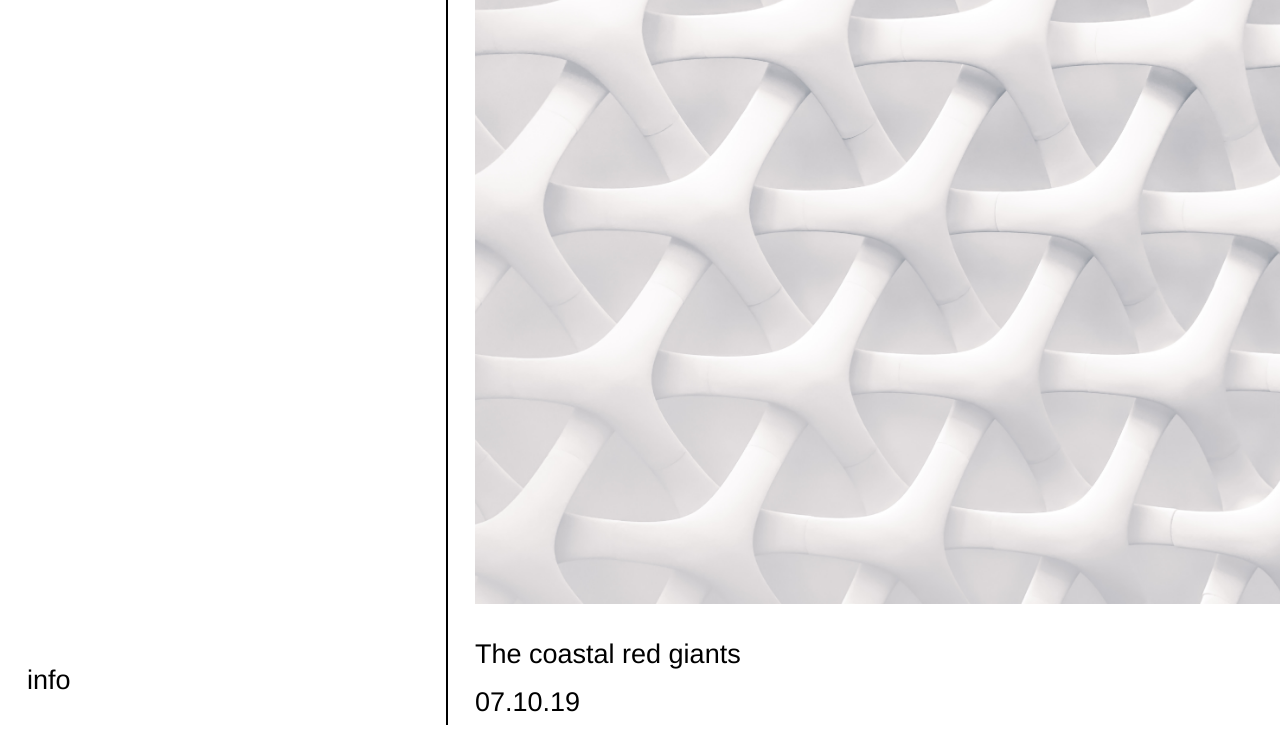
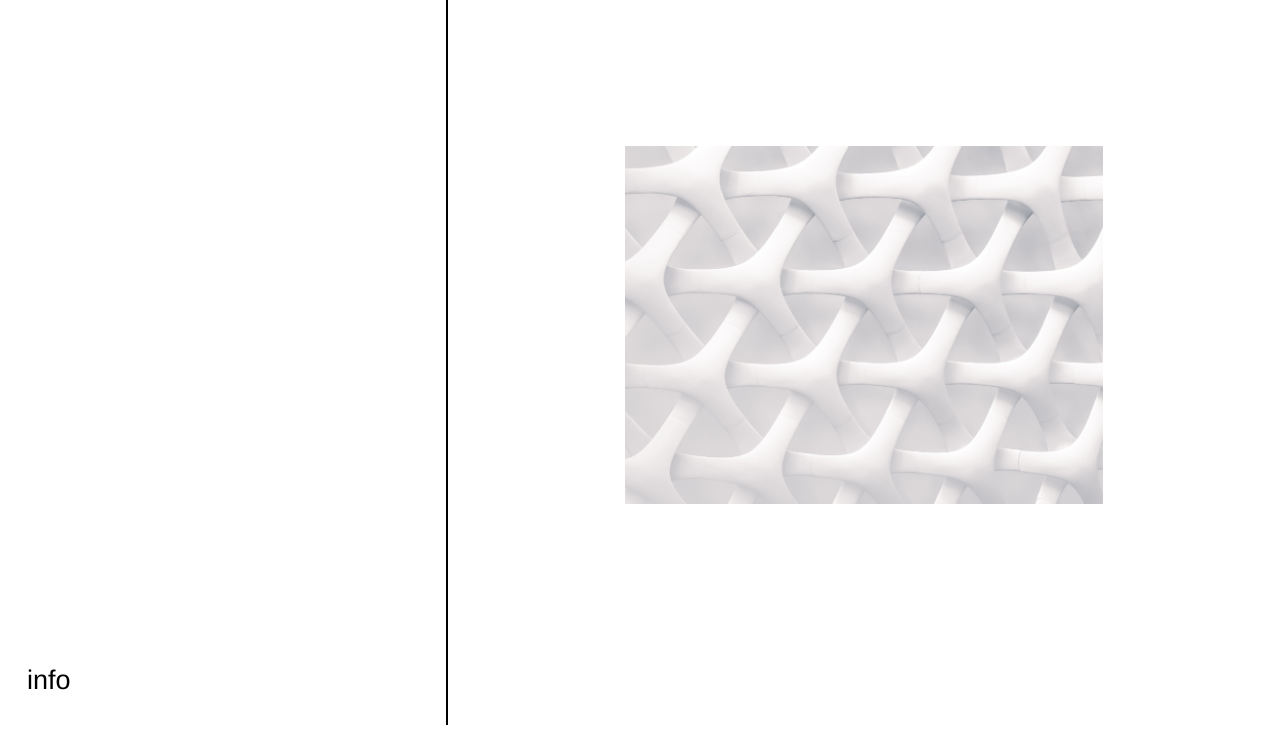
Before and after one commit to kendallstrautman/brevifolia-gatsby-forestry, a Gatsby site: page /blog/coastal-redwood in a window 1280 px wide. Shown: the part 75-805 px from the top of the page. Built offline with nearby package versions, Linux system fonts and the light colour scheme; Gatsby itself is replaced by a stand-in of ours.

Commit message:
blog page desktop styles

```diff
--- a/src/styles/components/bloglist.module.scss
+++ b/src/styles/components/bloglist.module.scss
@@ -2,11 +2,12 @@
   li{
     padding: 1.5rem;
     margin-bottom: 0;
-  }
-  li:not(:last-child) {
     border-bottom: 2px solid #000;
   }
   h2 {
     margin-bottom: 1rem;
   }
+  p {
+    max-width: 900px;
+  }
 }
--- a/src/styles/templates/blog.module.scss
+++ b/src/styles/templates/blog.module.scss
@@ -10,12 +10,15 @@
 }
 
 .blog__hero {
-  width: 66vw;
-  margin: 0 auto;
+  width: 75%;
+  margin: 1rem auto 2rem auto;
+  img {
+    margin-bottom: 0;
+  }
 }
 
 .blog__info {
-  width: 75vw;
+  width: 80%;
 }
 
 .blog__body {
@@ -23,10 +26,48 @@
   flex-direction: column;
   justify-content: center;
   span{
-    width: 66vw;
+    width: 75%;
     margin: 2rem auto;
   }
   a {
     padding-bottom: 1.5rem;
   }
 }
+
+@media (min-width: 768px) {
+  .blog {
+    padding: 0 3rem 2.5rem 3rem;
+    display: flex;
+    flex-direction: column;
+  }
+  .blog__hero {
+    img {
+      width: 66%;
+    }
+    width: 100%;
+    height: 100vh;
+    margin: 0;
+    display: flex;
+    justify-content: center;
+    align-items: center;
+  }
+  .blog__info {
+    width: 100%;
+    max-width: 900px;
+  }
+  .blog__body {
+    max-width: 900px;
+    padding-bottom: 1.5rem;
+    span {
+      width: 66%;
+      margin: 3rem auto;
+    }
+  }
+}
+
+@media (min-width: 1680px) {
+  .blog {
+    justify-content: center;
+    align-items: center;
+  }
+}
--- a/src/templates/blog.js
+++ b/src/templates/blog.js
@@ -43,7 +43,9 @@ const Blog = props => {
         <h1 className={blogTemplateStyles.blog__info}>
           {data.frontmatter.title}
         </h1>
-        <h2>{replaceDateSlash(data.frontmatter.date)}</h2>
+        <h2 className={blogTemplateStyles.blog__info}>
+          {replaceDateSlash(data.frontmatter.date)}
+        </h2>
         <div
           className={blogTemplateStyles.blog__body}
           dangerouslySetInnerHTML={{ __html: data.html }}
```
